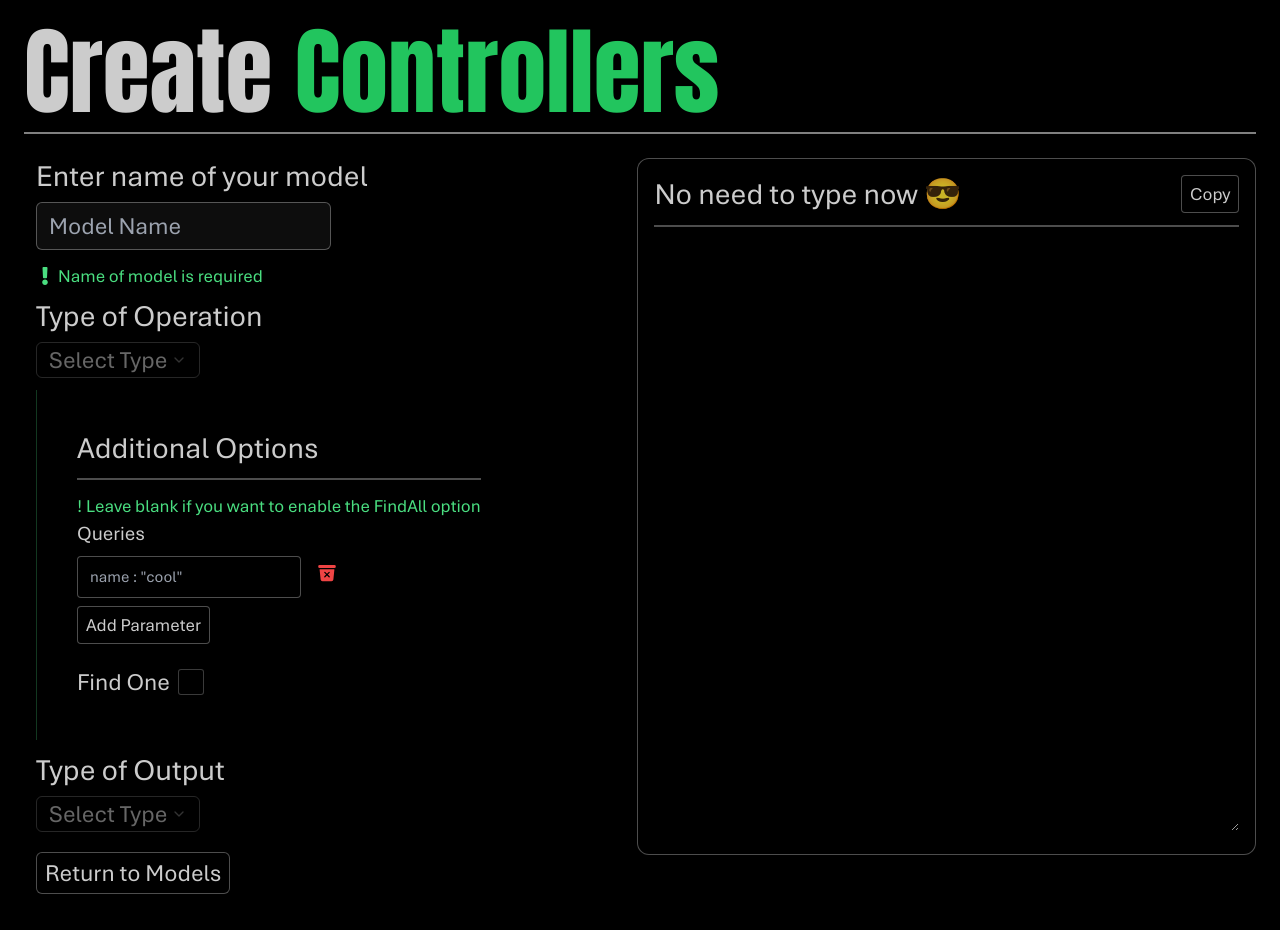
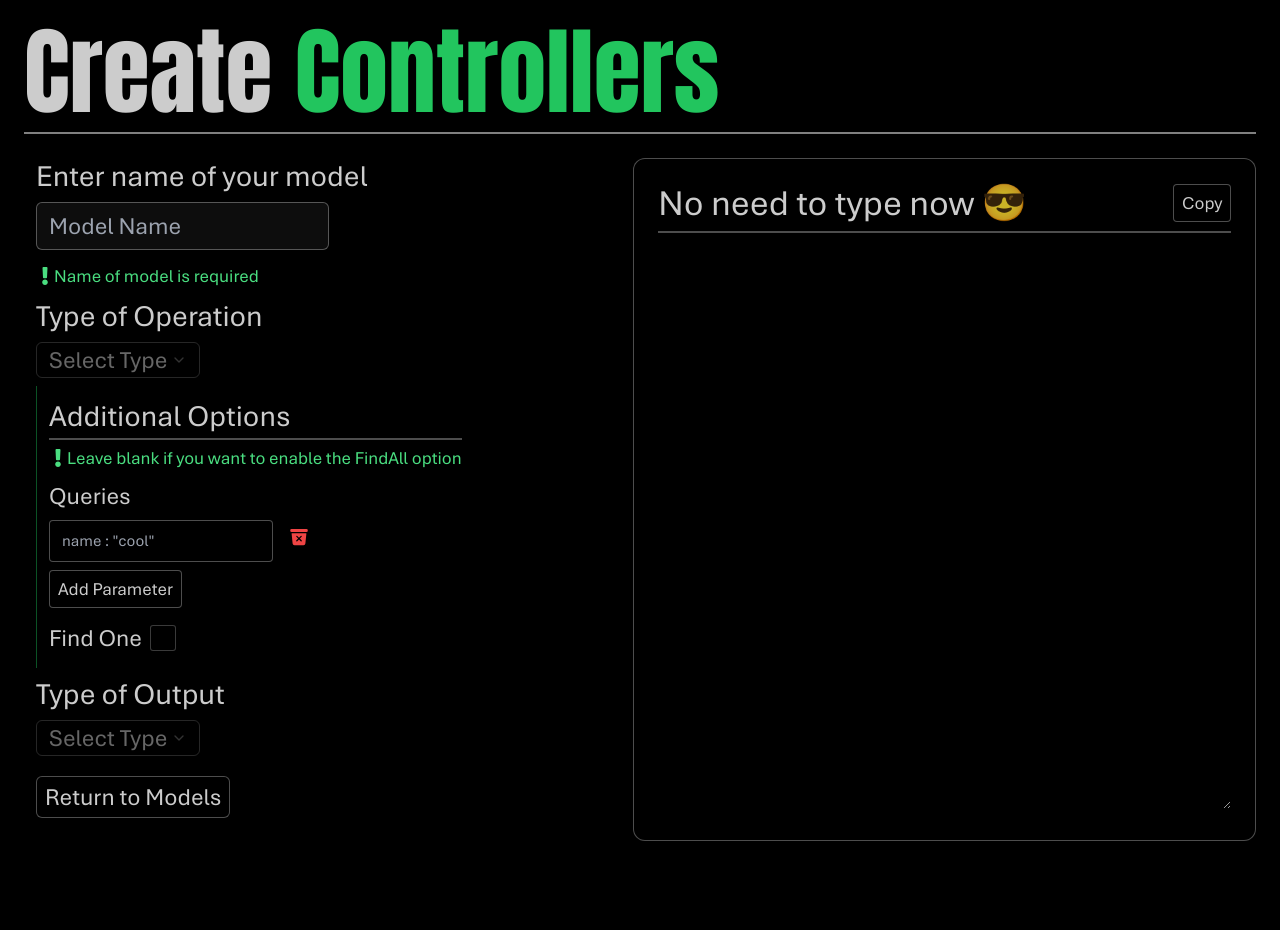
Before and after one commit to parv141206/mongui, a Next.js app: page /create-controller in a window 1280 px wide. After the commit the page ends 865 px from the top, so only its background shows below. Built offline with nearby package versions, Linux system fonts and the light colour scheme.

Commit message:
UI Fixes

```diff
--- a/src/app/(routes)/create-controller/page.tsx
+++ b/src/app/(routes)/create-controller/page.tsx
@@ -142,7 +142,7 @@ export default function CreateController() {
             placeholder="Model Name"
           />
           {modelName === "" && (
-            <p className="warning flex items-center gap-1 text-lg">
+            <p className="warning flex items-center text-lg">
               <FaExclamation />
               Name of model is required
             </p>
@@ -151,7 +151,7 @@ export default function CreateController() {
             Type of Operation{" "}
           </div>
           <Select onValueChange={handleOperationChange} disabled={!modelName}>
-            <SelectTrigger className="mt-2 w-fit space-x-1 border-white/30 text-2xl">
+            <SelectTrigger className="mb-2 mt-2 w-fit space-x-1 border-white/30 text-2xl">
               <SelectValue placeholder={"Select Type"} />
             </SelectTrigger>
             <SelectContent>
@@ -160,14 +160,70 @@ export default function CreateController() {
               <SelectItem value="delete">Delete</SelectItem>
             </SelectContent>
           </Select>
-          <div className="my-3 border-s border-green-400/25 p-5">
-            {operation === "fetch" && (
-              <div className="w-fit gap-3 rounded-br-2xl rounded-tr-2xl p-5 text-white/80">
+          {operation === "fetch" && (
+            <div className="my-1 border-s border-green-600/50 p-3">
+              <div className="w-fit gap-3 rounded-br-2xl rounded-tr-2xl text-white/80">
                 <div className="text-3xl">Additional Options</div>
-                <hr className="mb-3 mt-3 border border-white/30" />
-                <div className="warning">
-                  ! Leave blank if you want to enable the FindAll option
+                <hr className="mb-1 mt-1 border border-white/30" />
+                <p className="warning flex items-center text-lg">
+                  <FaExclamation />
+                  Leave blank if you want to enable the FindAll option
+                </p>
+
+                <div className="mt-2 text-2xl">Queries</div>
+                {inputs.map((input) => (
+                  <div key={input.id} className="flex items-center gap-3">
+                    <input
+                      type="text"
+                      placeholder={`name : "cool"`}
+                      className="normal-input mt-2"
+                      value={input.value}
+                      onChange={(e) =>
+                        handleInputChange(input.id, e.target.value)
+                      }
+                    />
+                    <button
+                      onClick={() => removeInput(input.id)}
+                      className="bg-trasparent rounded-sm p-1 text-white"
+                      aria-label="Remove parameter"
+                    >
+                      <IoTrashBin className="h-5 w-5 text-red-500" />
+                    </button>
+                  </div>
+                ))}
+                <button
+                  onClick={addInput}
+                  className="button mt-2"
+                  aria-label="Add parameter"
+                >
+                  Add Parameter
+                </button>
+                <div className="mt-3">
+                  <label className="flex items-center">
+                    <Checkbox
+                      label="Find One"
+                      checked={findOne}
+                      onChange={() => {
+                        const newValue = !findOne;
+                        setFindOne(newValue);
+                        generateExampleCode({ findOne: newValue });
+                      }}
+                    />
+                  </label>
                 </div>
+              </div>
+            </div>
+          )}
+          {operation === "delete" && (
+            <div className="my-1 border-s border-green-600/50 p-3">
+              <div className="w-fit gap-3 rounded-br-2xl rounded-tr-2xl text-white/80">
+                <div className="text-3xl">Additional Options</div>
+                <hr className="mb-1 mt-1 border border-white/30" />
+
+                <p className="warning flex items-center text-lg">
+                  <FaExclamation />
+                  Leave blank if you want to enable the FindAll option
+                </p>
 
                 <div className="text-xl">Queries</div>
                 {inputs.map((input) => (
@@ -197,61 +253,10 @@ export default function CreateController() {
                 >
                   Add Parameter
                 </button>
-                <div className="mt-5">
-                  <label className="mt-2 flex items-center">
-                    <Checkbox
-                      label="Find One"
-                      checked={findOne}
-                      onChange={() => {
-                        const newValue = !findOne;
-                        setFindOne(newValue);
-                        generateExampleCode({ findOne: newValue });
-                      }}
-                    />
-                  </label>
-                </div>
               </div>
-            )}
-            {operation === "delete" && (
-              <>
-                <div className="text-3xl">Additional Options</div>
-                <hr className="mb-3 mt-3 border border-white/30" />
-
-                <div className="text-xl">Queries</div>
-                <div className="warning">
-                  ! Leave blank if you want to enable the FindAll option
-                </div>
-                {inputs.map((input) => (
-                  <div key={input.id} className="flex items-center gap-3">
-                    <input
-                      type="text"
-                      placeholder={`name : "cool"`}
-                      className="normal-input mt-2"
-                      value={input.value}
-                      onChange={(e) =>
-                        handleInputChange(input.id, e.target.value)
-                      }
-                    />
-                    <button
-                      onClick={() => removeInput(input.id)}
-                      className="bg-trasparent rounded-sm p-1 text-white"
-                      aria-label="Remove parameter"
-                    >
-                      <IoTrashBin className="h-5 w-5 text-red-500" />
-                    </button>
-                  </div>
-                ))}
-                <button
-                  onClick={addInput}
-                  className="button mt-2"
-                  aria-label="Add parameter"
-                >
-                  Add Parameter
-                </button>
-              </>
-            )}
-          </div>
-          <div className="mt-3 text-3xl text-white/80">Type of Output</div>
+            </div>
+          )}
+          <div className="mt-2 text-3xl text-white/80">Type of Output</div>
           <Select onValueChange={handleTypeChange} disabled={!modelName}>
             <SelectTrigger className="mt-2 w-fit space-x-1 border-white/30 text-2xl">
               <SelectValue placeholder={"Select Type"} />
@@ -267,9 +272,9 @@ export default function CreateController() {
           </Link>
         </div>
 
-        <div className="mt-3 h-fit w-full rounded-xl border border-white/30 bg-black p-4">
+        <div className="mt-3 h-fit w-full rounded-xl border border-white/30 bg-black p-6">
           <div className="flex items-center justify-between">
-            <div className="text-3xl">No need to type now 😎</div>
+            <div className="text-4xl">No need to type now 😎</div>
             <button
               className={`button ${copy ? "text-white" : "text-gray-200"}`}
               onClick={() => {
@@ -281,14 +286,14 @@ export default function CreateController() {
               {copy ? "Copied!" : "Copy"}
             </button>
           </div>
-          <hr className="mb-3 mt-3 border border-white/30" />
+          <hr className="mb-2 mt-2 border border-white/30" />
           <pre>
             <textarea
               value={code}
               rows={20}
               spellCheck={false}
               onChange={(e) => setCode(e.target.value)}
-              className="mt-2 h-full w-full rounded-lg bg-black py-3 text-lg text-white/70"
+              className="mt-2 h-full w-full rounded-lg bg-black text-lg text-white/70"
             ></textarea>
           </pre>
         </div>
```
